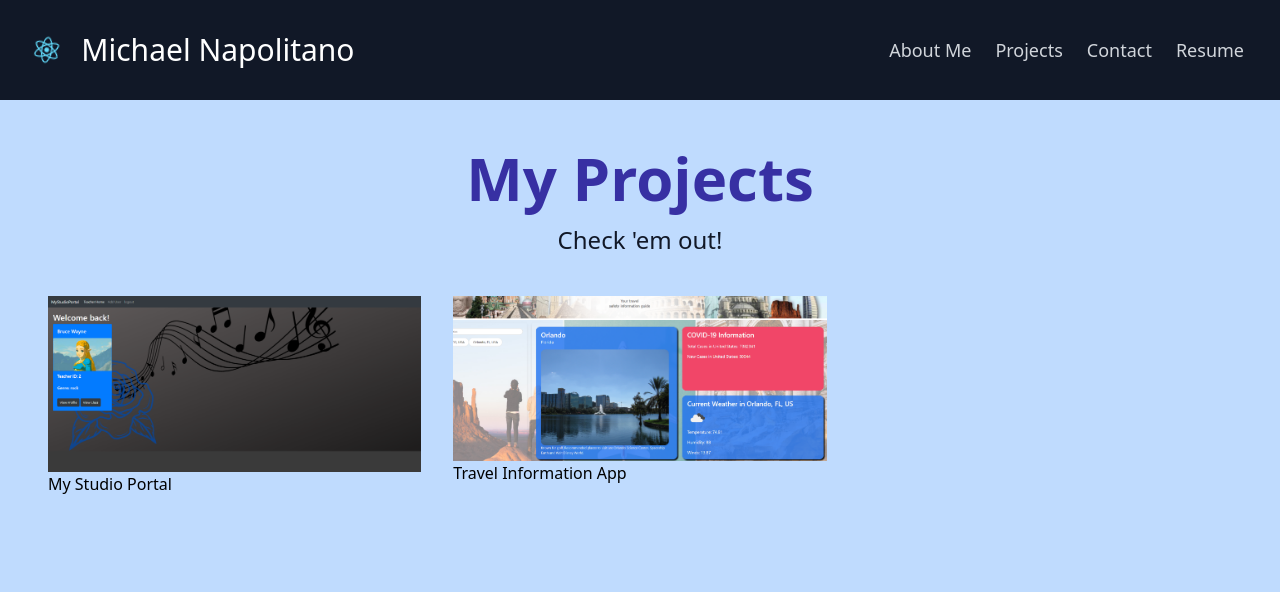
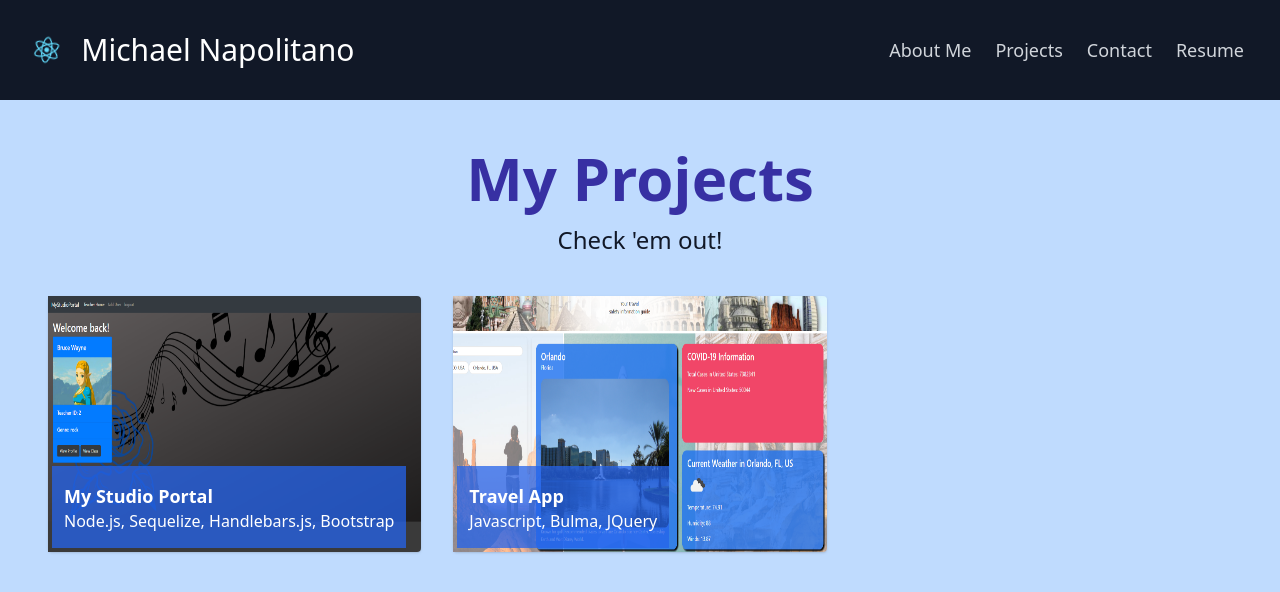
Before and after one commit to Napo-100/react-portfolio, a React (Create React App) app: page /projects in a window 1280 px wide. Shown: the top 592 px of the page. Built offline with nearby package versions, Linux system fonts and the light colour scheme.

Commit message:
useState to map over projects array, and messed with styling

```diff
--- a/src/components/pages/Projects.js
+++ b/src/components/pages/Projects.js
@@ -1,9 +1,25 @@
-import React from "react";
-import { Link } from "react-router-dom";
+import React, { useState } from "react";
+
 import myStudioPortal from "../../assets/project-images/mystudioportal.png";
 import tourVid from "../../assets/project-images/tourvidApp.png";
 
 function Projects() {
+  const [projects] = useState([
+    {
+      name: "My Studio Portal",
+      image: myStudioPortal,
+      link: "https://pacific-river-56030.herokuapp.com/",
+      components: "Node.js, Sequelize, Handlebars.js, Bootstrap",
+    },
+    {
+      name: "Travel App",
+      image: tourVid,
+      link: "https://napo-100.github.io/Covid-travel-safety-app/",
+      components: "Javascript, Bulma, JQuery",
+    },
+  ]);
+  const [projectData, setProject] = useState(projects);
+
   return (
     <main className="bg-blue-200 min-h-screen p-12">
       <section className="container mx-auto">
@@ -14,32 +30,29 @@ function Projects() {
           Check 'em out!
         </h2>
         <div className="grid md:grid-cols-2 lg:grid-cols-3 gap-8">
-          <article>
-            <a
-              href="https://pacific-river-56030.herokuapp.com/"
-              target="_blank"
-            >
-              <span>
-                <img src={myStudioPortal} />
-                <span>
-                  <h3>My Studio Portal</h3>
-                </span>
-              </span>
-            </a>
-          </article>
-          <article>
-            <a
-              href="https://napo-100.github.io/Covid-travel-safety-app/"
-              target="_blank"
-            >
-              <span>
-                <img src={tourVid} />
-                <span>
-                  <h3>Travel Information App</h3>
-                </span>
-              </span>
-            </a>
-          </article>
+          {projectData &&
+            projectData.map((projects, index) => (
+              <article className="hover:shadow-xl group">
+                <a href={projects.link} target="_blank">
+                  <span className="block h-64 relative rounded shadow leading-snug ">
+                    <img
+                      src={projects.image}
+                      className="w-full h-full rounded-r absolute "
+                    />
+                    <span className="group block relative h-full flex justify-start items-end pb-1 pl-1 hover:bg-blue-400 hover:bg-opacity-75">
+                      <div className="px-3 py-4 bg-blue-600 bg-opacity-75 group-hover:bg-opacity-0">
+                        <h3 className="text-white group-hover:text-gray-900 text-lg font-bold">
+                          {projects.name}
+                        </h3>
+                        <p className="text-white group-hover:text-gray-900">
+                          {projects.components}
+                        </p>
+                      </div>
+                    </span>
+                  </span>
+                </a>
+              </article>
+            ))}
         </div>
       </section>
     </main>
```
